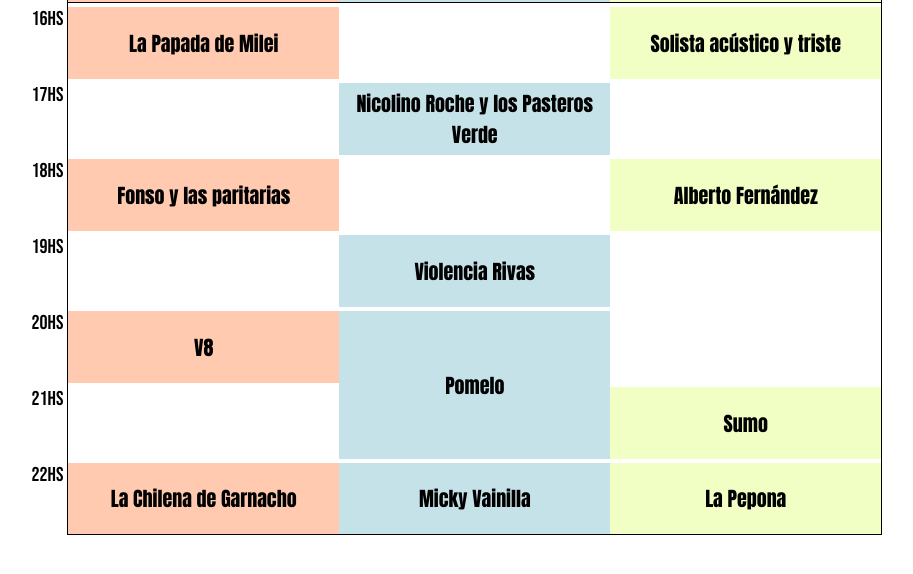
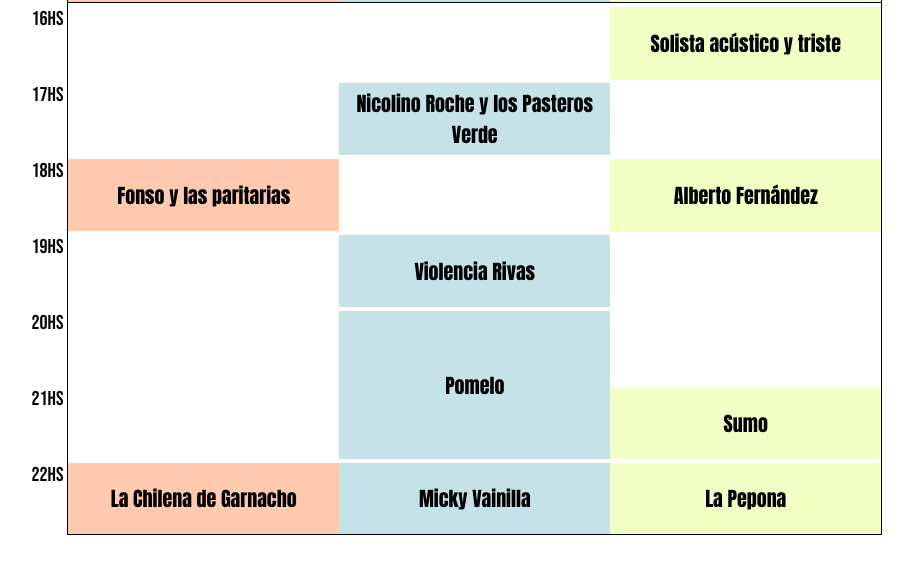
Before and after one commit to LucasBehrend/Mangueras-Musmanno-Rock-Festival, a plain HTML site: page index.html in a window 1280 px wide. Shown: the part 168-742 px from the top of the page, without its empty margins (206-1119 px from the left). Drawn offline with Linux system fonts and the light colour scheme.

Commit message:
cambio en escenario huawei

```diff
--- a/index.html
+++ b/index.html
@@ -23,13 +23,11 @@
                 <div class="name huawei">Huawei</div>
                 <div class="name perri" >Perri</div>
                 <div class="name indie" >Indie</div>
-                <div class="band huawei" style="grid-row-start: 2;">La Papada de Milei</div>
                 <div class="band perri" style="grid-row-start: 3;">Nicolino Roche y los Pasteros Verde</div>
                 <div class="band indie" style="grid-row-start: 2;">Solista acústico y triste</div>
                 <div class="band huawei" style="grid-row-start: 4;">Fonso y las paritarias</div>
                 <div class="band perri" style="grid-row-start: 5;">Violencia Rivas</div>
                 <div class="band indie" style="grid-row-start: 4;">Alberto Fernández</div>
-                <div class="band huawei" style="grid-row-start: 6;">V8</div>
                 <div class="band perri" style="grid-row: 6 / 8;">Pomelo</div>
                 <div class="band indie" style="grid-row-start: 7;">Sumo</div>
                 <div class="band huawei" style="grid-row-start: 8;">La Chilena de Garnacho</div>
```
